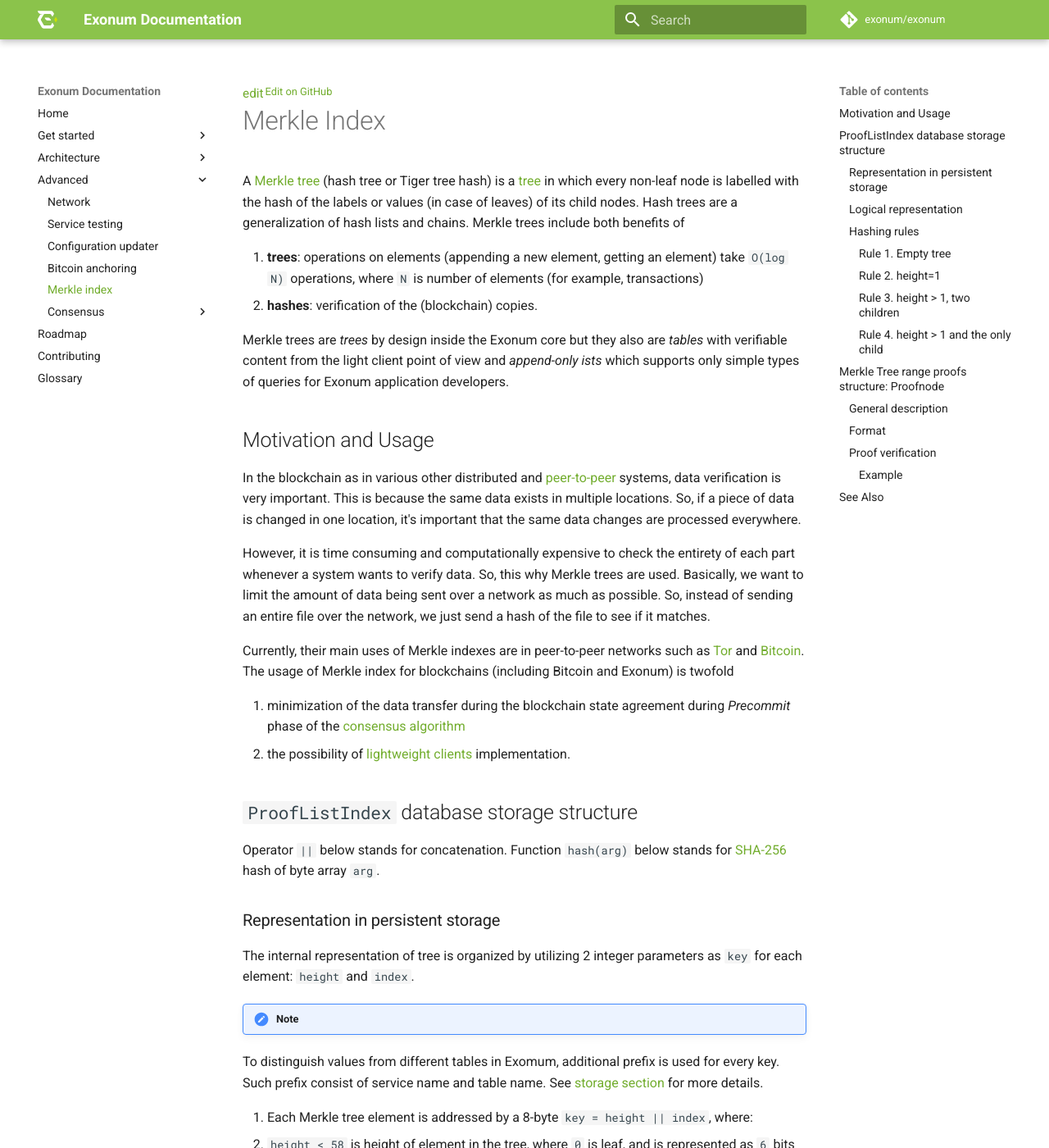
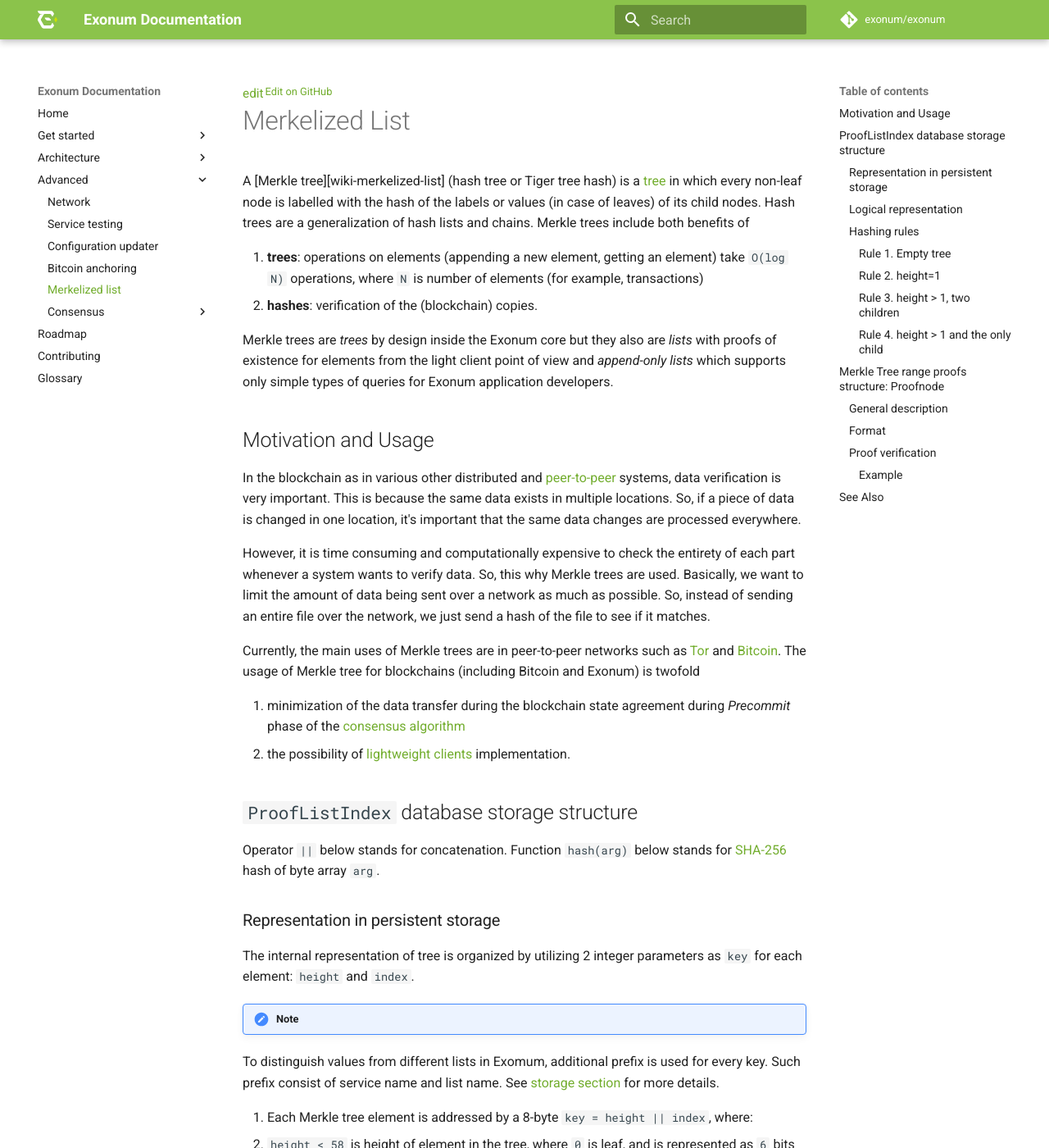
Before and after one commit to exonum/exonum-doc, an MkDocs documentation site: the page built from src/advanced/merkelized-list.md, in a window 1280 px wide and 1400 px high. Shown: the whole window at 82% size. Built offline with MkDocs 1.6.1 and Material for MkDocs 9.7.7, drawn with Linux system fonts in a browser that asks for light colours; comment, search, counter and statistics services are not loaded; old or Windows-style settings are respelled for this version of MkDocs; some of the changed text lies outside the part shown.

Commit message:
changes according to review
as 74c162a from slowi

````diff
--- a/mkdocs.yml
+++ b/mkdocs.yml
@@ -74,7 +74,7 @@
     # Anchoring service documentation
     - 'Bitcoin anchoring': 'advanced/bitcoin-anchoring.md'
     # Merkle index overview
-    - 'Merkle index': 'advanced/merkle-index.md'
+    - 'Merkelized list': 'advanced/merkelized-list.md'
     - 'Consensus':
       # Consensus specification
       - 'Consensus specification': 'advanced/consensus/specification.md'
--- a/src/advanced/merkle-index.md
+++ b/src/advanced/merkelized-list.md
@@ -1,6 +1,6 @@
-# Merkle Index
+# Merkelized List
 
-A [Merkle tree][wiki-merkle-index] (hash tree or Tiger tree hash)
+A [Merkle tree][wiki-merkelized-list] (hash tree or Tiger tree hash)
 is a [tree][wiki-tree] in which every non-leaf node is labelled with the hash
 of the labels or values (in case of leaves) of its child nodes. Hash trees are
 a generalization of hash lists and chains. Merkle trees include both benefits of
@@ -11,9 +11,9 @@
 2. **hashes**: verification of the (blockchain) copies.
 
 Merkle trees are *trees* by design inside the Exonum core but they also are
-*tables* with verifiable content from the light client point of view and
-*append-only ists* which supports only simple types of queries for Exonum
-application developers.
+*lists* with proofs of existence for elements from the light client point of
+view and *append-only lists* which supports only simple types of queries for
+Exonum application developers.
 
 ## Motivation and Usage
 
@@ -28,8 +28,8 @@
 sent over a network as much as possible. So, instead of sending an entire file
 over the network, we just send a hash of the file to see if it matches.
 
-Currently, their main uses of Merkle indexes are in peer-to-peer networks such
-as [Tor][tor] and [Bitcoin][bitcoin]. The usage of Merkle index for blockchains
+Currently, the main uses of Merkle trees are in peer-to-peer networks such
+as [Tor][tor] and [Bitcoin][bitcoin]. The usage of Merkle tree for blockchains
 (including Bitcoin and Exonum) is twofold
 
 1. minimization of the data transfer during the blockchain state agreement
@@ -49,8 +49,8 @@
 parameters as `key` for each element: `height` and `index`.
 
 !!! note
-  To distinguish values from different tables in Exomum, additional prefix is
-  used for every key. Such prefix consist of service name and table name. See
+  To distinguish values from different lists in Exomum, additional prefix is
+  used for every key. Such prefix consist of service name and list name. See
   [storage section](../architecture/storage.md) for more details.
 
 1. Each Merkle tree element is addressed by a 8-byte `key = height || index`,
@@ -61,15 +61,15 @@
   - `height` and `index` are serialized within `key` as
     [big-endian][wiki:big-endian]
 2. The elements of the underlying list are stored in `(height = 0, index)`
-  cells, where `index` is in interval `[0, table.len())`, where
-  `table.len()` is the number of leaves in the tree (or, equivalently, the
+  cells, where `index` is in interval `[0, list.len())`, where
+  `list.len()` is the number of leaves in the tree (or, equivalently, the
   number of elements in the underlying list)
-3. Hash of an tree leaf is stored in `(height = 1, index)`.
+3. Hash of a tree leaf is stored in `(height = 1, index)`.
   It corresponds to the tree leaf, stored in `(height = 0, index)` cell.
 4. Some of the rightmost intermediate nodes may have a single child, it's not
   required that the obtained tree is full binary. Appending an element to the
-  list corresponds to writing it to the cell `(0, table.len())` and updating
-  `O(log table.len())` nodes of the tree with `height > 0`.
+  list corresponds to writing it to the cell `(0, list.len())` and updating
+  `O(log list.len())` nodes of the tree with `height > 0`.
 5. A node at `(height > 1, index)` stores hashes of 1 or 2 child nodes.
   - If both `(height - 1, index * 2)` and `(height - 1, index * 2 + 1)`
     nodes are present, the node `(height, index)` has 2 children hashes.
@@ -78,16 +78,16 @@
 6. `max_height` is the height where only a single hash is stored at
   `index = 0`.
   - `max_height = pow + 1`, where `pow` is the smallest integer such that
-    `2^pow >= table.len()`
+    `2^pow >= list.len()`
   - `(max_height, 0)` is the root hash of the Merkle tree.
 
 An example of `key -> value` mappings in database.
 
 Key | Height | Index | Value
 ------------ | ------------- | ------------- | -------------
-**00** **00** **00** **FF** |  **0** |  **255**   | serialized value [..]
-**40** **00** **00** **05** |  **1** | **5**   | hash [..]
-**0C** **00** **00** **0A** |  **3** | **10**   | hash [..]
+**00** **00** **00** **00** **00** **00** **00** **FF** |  **0** |  **255**   | serialized value [..]
+**04** **00** **00** **00** **00** **00** **00** **05** |  **1** | **5**   | hash [..]
+**0C** **00** **00** **00** **00** **00** **00** **0A** |  **3** | **10**   | hash [..]
 
 ### Logical representation
 
@@ -110,21 +110,27 @@
 
 Hash of a value, contained in `(height = 0, index)`, is defined as:
 
-```T(1, index) = hash(T(0, index)).```
+```none
+T(1, index) = hash(T(0, index)).
+```
 
 #### Rule 3. `height > 1`, two children
 
 If `height > 1` and both nodes `T(height - 1, index * 2)` and
 `T(height - 1, index * 2 + 1)` exist then:
 
-```T(height, index) = hash(T(height-1, index*2) || T(height-1, index*2+1)).```
+```none
+T(height, index) = hash(T(height-1, index*2) || T(height-1, index*2+1)).
+```
 
 #### Rule 4. `height > 1` and the only child
 
 If `height > 1` and node `T(height - 1, index * 2)` exists and
 node for `(height - 1, index * 2 + 1)` is absent in the table, then:
 
-```T(height > 1, index) = hash(T(height - 1, index * 2)).```
+```none
+T(height > 1, index) = hash(T(height - 1, index * 2)).
+```
 
 ## Merkle Tree range proofs structure: `Proofnode`
 
@@ -155,7 +161,7 @@
 { "val": `ValueJson` } | `val_i = i` | [2](#hashing-rules)
 
 1. `Hash` is a hexadecimal encoded string, representing a hash.
-2. An option without the right hash `\{"left": Proofnode\}` is present due to how
+2. An option without the right hash `{"left": Proofnode}` is present due to how
   trees, which are not full binary, are handled in this implementation.
 3. `i` is the index of a `Proofnode` itself. `left_i`, `right_i` and
   `val_i` are the indices of the nested (child) `Proofnode`(s).
````
